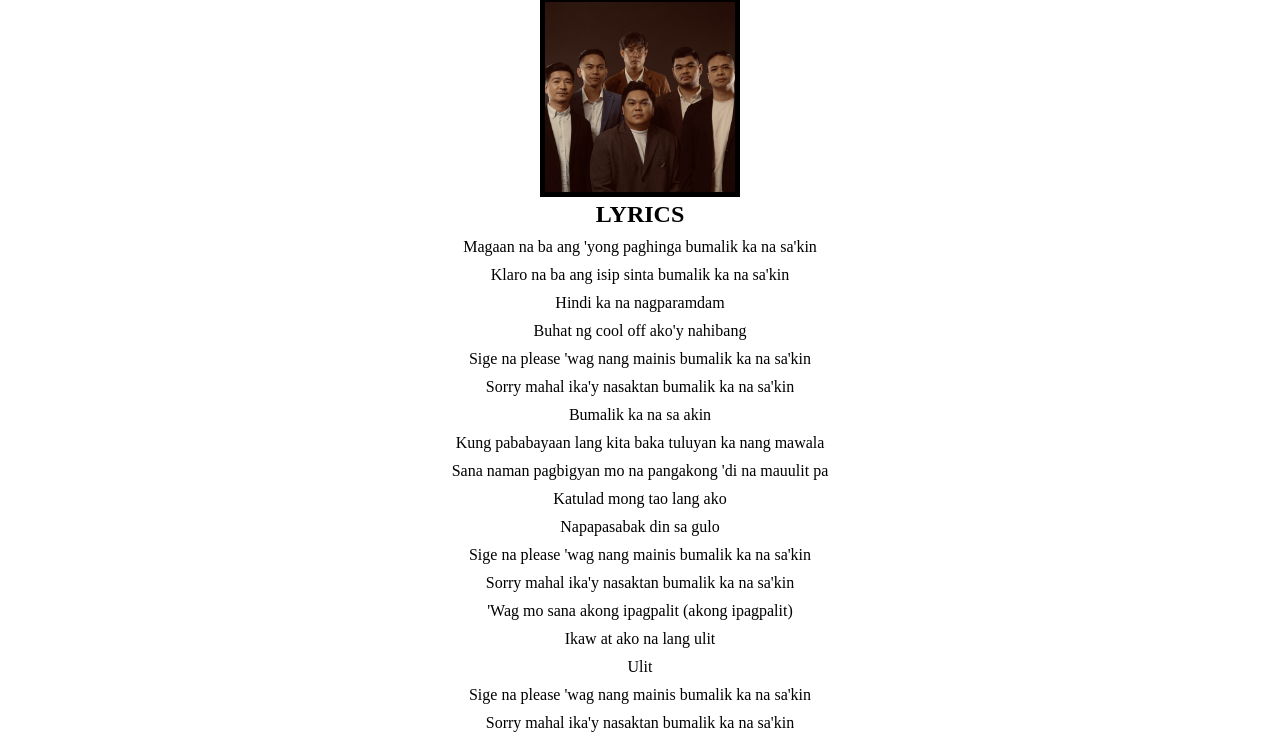
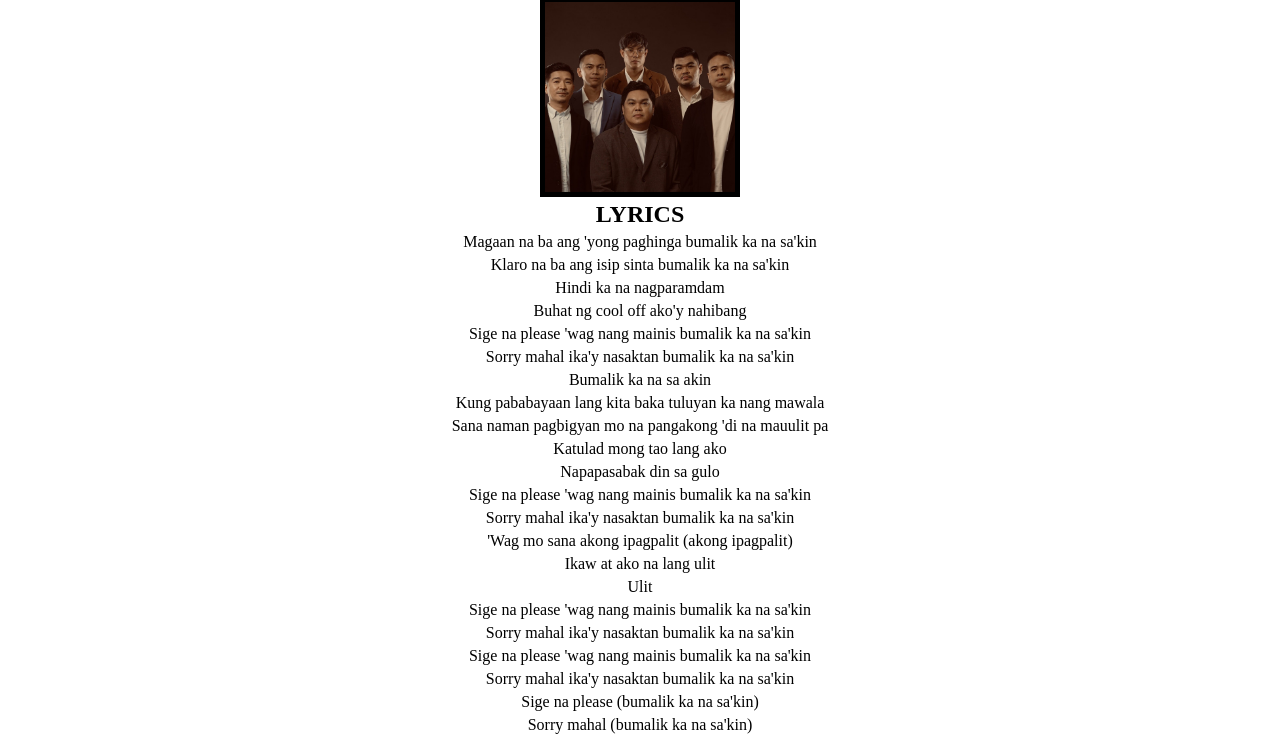
Before and after one commit to Lanceylot2/html-projectmusic, a plain HTML site: page Song.html in a window 1280 px wide. Shown: the part 68-804 px from the top of the page. Drawn offline with Linux system fonts and the light colour scheme.

Commit message:
Add files via upload

```diff
--- a/Song.html
+++ b/Song.html
@@ -4,7 +4,7 @@
     <meta charset="UTF-8">
     <meta name="viewport" content="width=device-width, initial-scale=1.0">
     <title>SONG</title>
-    <link rel="icon" type="image/png" href="./images/favicon-32x32.png">
+    <link rel="icon" type="jpg" href="./images/music.jpg">
     <style>
         * {
             margin: 0%;
@@ -28,7 +28,7 @@
             text-align: center;
         }
         p {
-            margin: 10px;
+            margin: 5px;
         }
         img {
             width: 200px;
```
Also changed, not shown: home.html (+1 -1 lines), index.html (+1 -1 lines), images/music.jpg.
